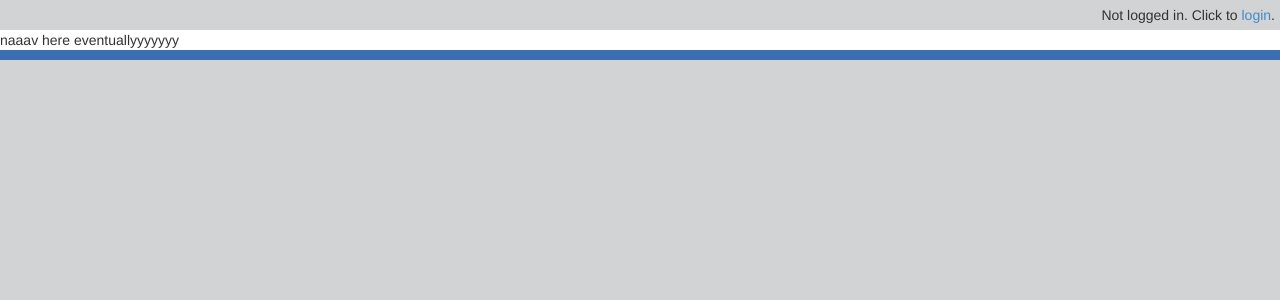
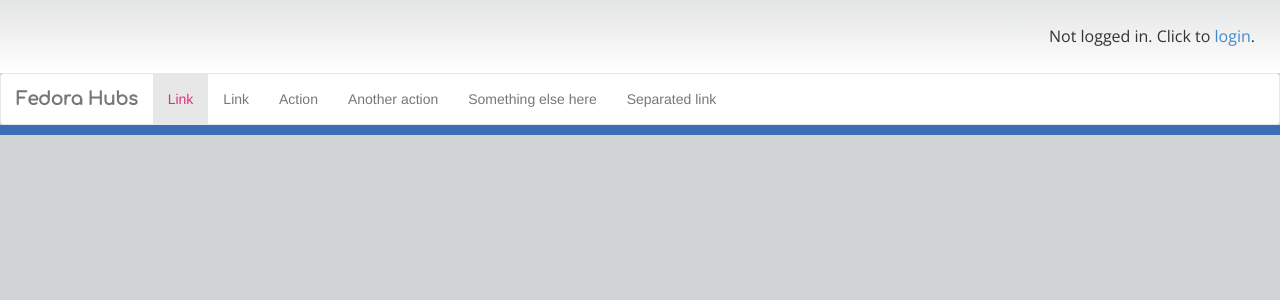
Before and after one commit to ralphbean/fedora-hubs-prototype, a Python web app: template hubs/templates/hubs.html in a window 1280 px wide. Shown: the top 300 px of the page. Run offline with Jinja, Linux system fonts and the light colour scheme; the template is opened without the code that fills it, so the values that code supplies are empty; some libraries are stand-ins or nearby versions.

Commit message:
more styles git add static/css/style.css templates/hubs.html

```diff
--- a/hubs/static/css/style.css
+++ b/hubs/static/css/style.css
@@ -6,10 +6,18 @@
     }
     .super-header {
       text-align: right;
-      background: -moz-linear-gradient(rgba(255,255,255,0),rgba(255,255,255,1)); /*Fx 3.6-15*/
+      background: -webkit-linear-gradient(rgba(255,255,255,0.4),rgba(255,255,255,1));
+      background: -o-linear-gradient(rgba(255,255,255,0.4),rgba(255,255,255,1));
+      background: -moz-linear-gradient(rgba(255,255,255,0.4),rgba(255,255,255,1));
+      background: linear-gradient(rgba(255,255,255,0.4),rgba(255,255,255,1));
+      padding: 20px 20px 20px 0;
+      font-family: 'Open Sans', 'sans-serif';
+      font-size: 12pt;
     }
-    .bookmarks {
+    .bookmarks .navbar.navbar-default {
       background-color: #fff;
+      margin-bottom: 0;
+      text-align: center;
     }
     .header {
       color: #ffffff;
--- a/hubs/templates/hubs.html
+++ b/hubs/templates/hubs.html
@@ -3,13 +3,15 @@
   <title>{{ hub.name }}</title>
   <link href="{{ url_for('static', filename='bootstrap/css/bootstrap.css') }}" rel="stylesheet" />
   <link href="{{ url_for('static', filename='css/style.css') }}" rel="stylesheet" />
+  <link href='http://fonts.googleapis.com/css?family=Open+Sans:400,700,400italic|Comfortaa' rel='stylesheet' type='text/css'>
+<!--I added google fonts!!!! Sorry if I wasn't supposed to do that!!! -->
 </head>
 <body>
 <div class="super-header">
   <div class="row">
     <div class="col-md-4 col-md-offset-8">
       {% if g.auth.logged_in %}
-        Logged in as {{ g.auth.nickname }}
+        {# Logged in as #} {{ g.auth.nickname }}
       {% else %}
         Not logged in.  Click to <a href="{{url_for('login_fedora')}}">login</a>.
       {% endif %}
@@ -17,7 +19,33 @@
   </div>
 </div>
 <div class="bookmarks">
-  naaav here eventuallyyyyyyy
+  <nav class="navbar navbar-default">
+    <div class="container-fluid">
+      <!-- Brand and toggle get grouped for better mobile display -->
+      <div class="navbar-header">
+        <button type="button" class="navbar-toggle collapsed" data-toggle="collapse" data-target="#bs-example-navbar-collapse-1">
+          <span class="sr-only">Toggle navigation</span>
+          <span class="icon-bar"></span>
+          <span class="icon-bar"></span>
+          <span class="icon-bar"></span>
+        </button>
+        <a class="navbar-brand" href="#">Fedora Hubs</a>
+      </div>
+
+      <!-- Collect the nav links, forms, and other content for toggling -->
+      <div class="collapse navbar-collapse" id="bs-example-navbar-collapse-1">
+        <ul class="nav navbar-nav">
+          <li class="active"><a href="#">Link <span class="sr-only">(current)</span></a></li>
+          <li><a href="#">Link</a></li>
+          <li><a href="#">Action</a></li>
+          <li><a href="#">Another action</a></li>
+          <li><a href="#">Something else here</a></li>
+          <li class="divider"></li>
+          <li><a href="#">Separated link</a></li>
+        </ul>
+      </div><!-- /.navbar-collapse -->
+    </div><!-- /.container-fluid -->
+  </nav>
 </div>
 <div class="header">
   <div class="padded center-block medium-wide">
```
